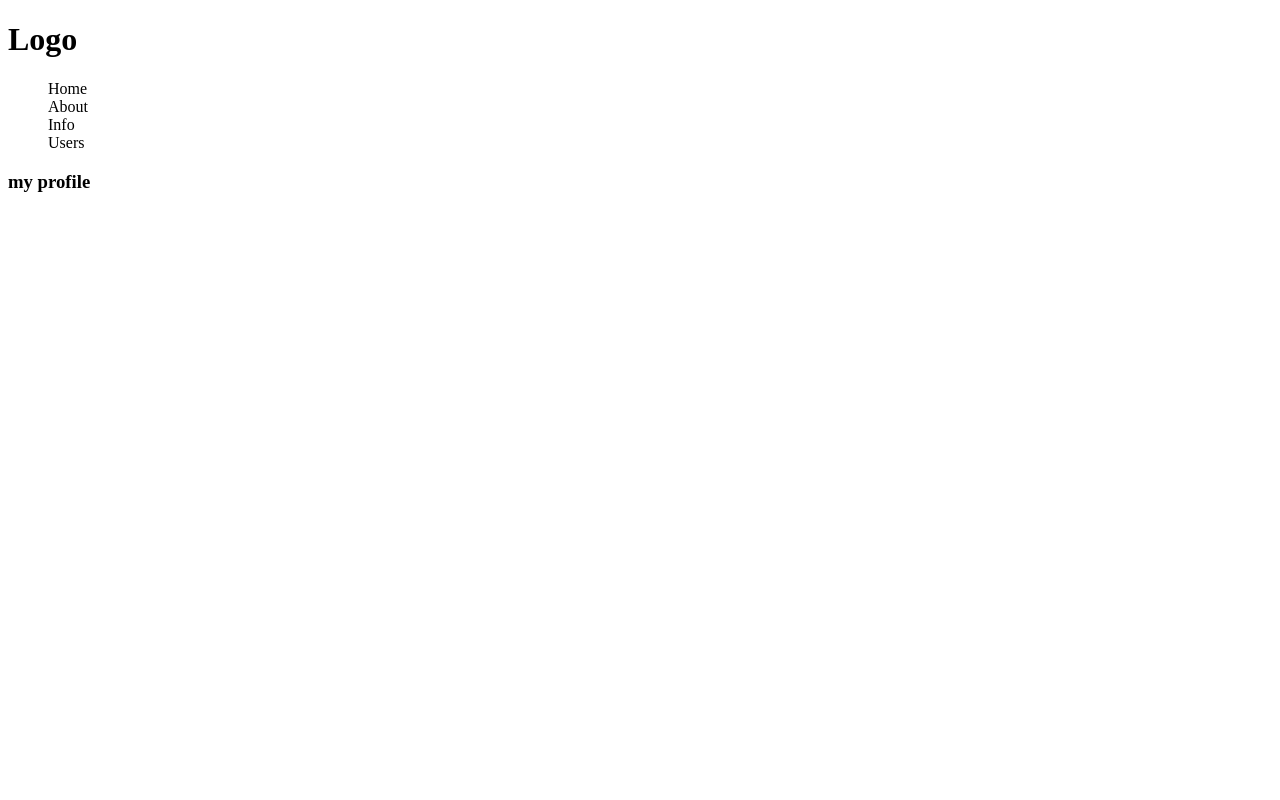
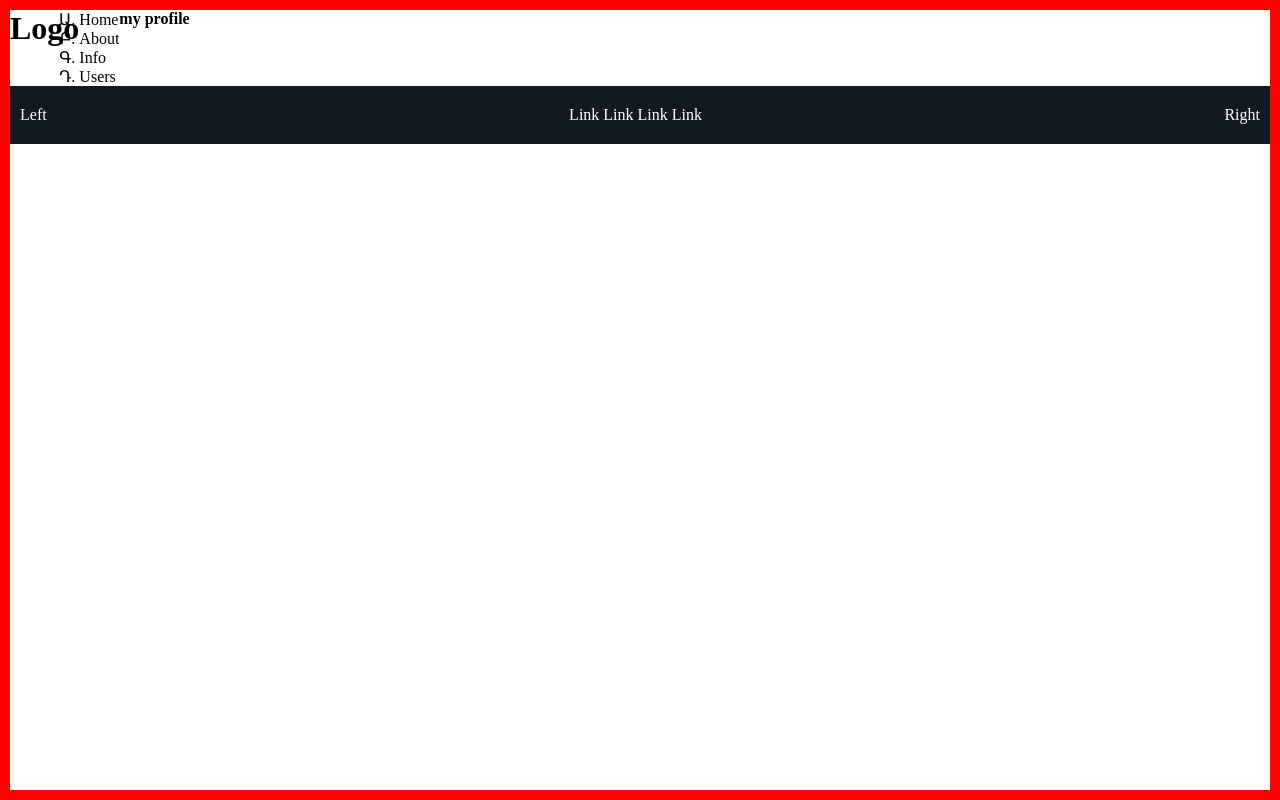
Before and after one commit to casalaspro/html-css-viewport, a plain HTML site: page index.html in a window 1280 px wide. Drawn offline with Linux system fonts and the light colour scheme.

Commit message:
ADD - styles for footer and header

```diff
--- a/app.css
+++ b/app.css
@@ -1,4 +1,4 @@
-* RESET */
+/* RESET */
 
 *{
   margin: 0;
@@ -12,7 +12,7 @@ a{
 }
 
 li, ul, menu{
-  list-style: none;
+  /* list-style: none;*/
 }
 
 img{
@@ -24,3 +24,40 @@ img{
 .debug .app{
   border:10px solid red;
 }
+
+/* LAYOUT */
+
+.row{
+  display: flex;
+  flex-wrap: wrap;
+}
+
+.app{
+  height: 100vh;
+  width: 100%;
+}
+
+/* MENU */
+
+ul.menu, .menu li {
+  list-style:armenian;
+}
+
+/* FOOTER */
+
+ul.foot-menu, .foot-menu li{
+  list-style: none;
+  display: inline-block;
+}
+
+footer .row{
+  justify-content: space-between;
+}
+
+footer{
+  padding: 20px 10px;
+  color: white;
+  background-color: #131923;
+  position: relative;
+  bottom: 0;
+}
--- a/index.html
+++ b/index.html
@@ -6,23 +6,38 @@
   <link rel="stylesheet" href="app.css">
   <title>Web App</title>
 </head>
-<body>
+<body class="debug">
 
 <div class="app">
   <header>
     <div class="row">
       <h1 class="logo">Logo</h1>
 
-      <ul>
+      <ul class="menu">
         <li><a href="#">Home</a></li>
         <li><a href="#">About</a></li>
         <li><a href="#">Info</a></li>
         <li><a href="#">Users</a></li>
       </ul>
 
-      <h3><a href="#">my profile</a></h3>
+      <h4 class="profile"><a href="#">my profile</a></h3>
   </div>
   </header>
+  <main>
+
+  </main>
+  <footer>
+    <div class="row">
+      <a href="#">Left</a>
+      <ul class="foot-menu">
+        <li><a href="#">Link</a></li>
+        <li><a href="#">Link</a></li>
+        <li><a href="#">Link</a></li>
+        <li><a href="#">Link</a></li>
+      </ul>
+      <a href="#">Right</a>
+    </div>
+  </footer>
 
 </div>
 
```
